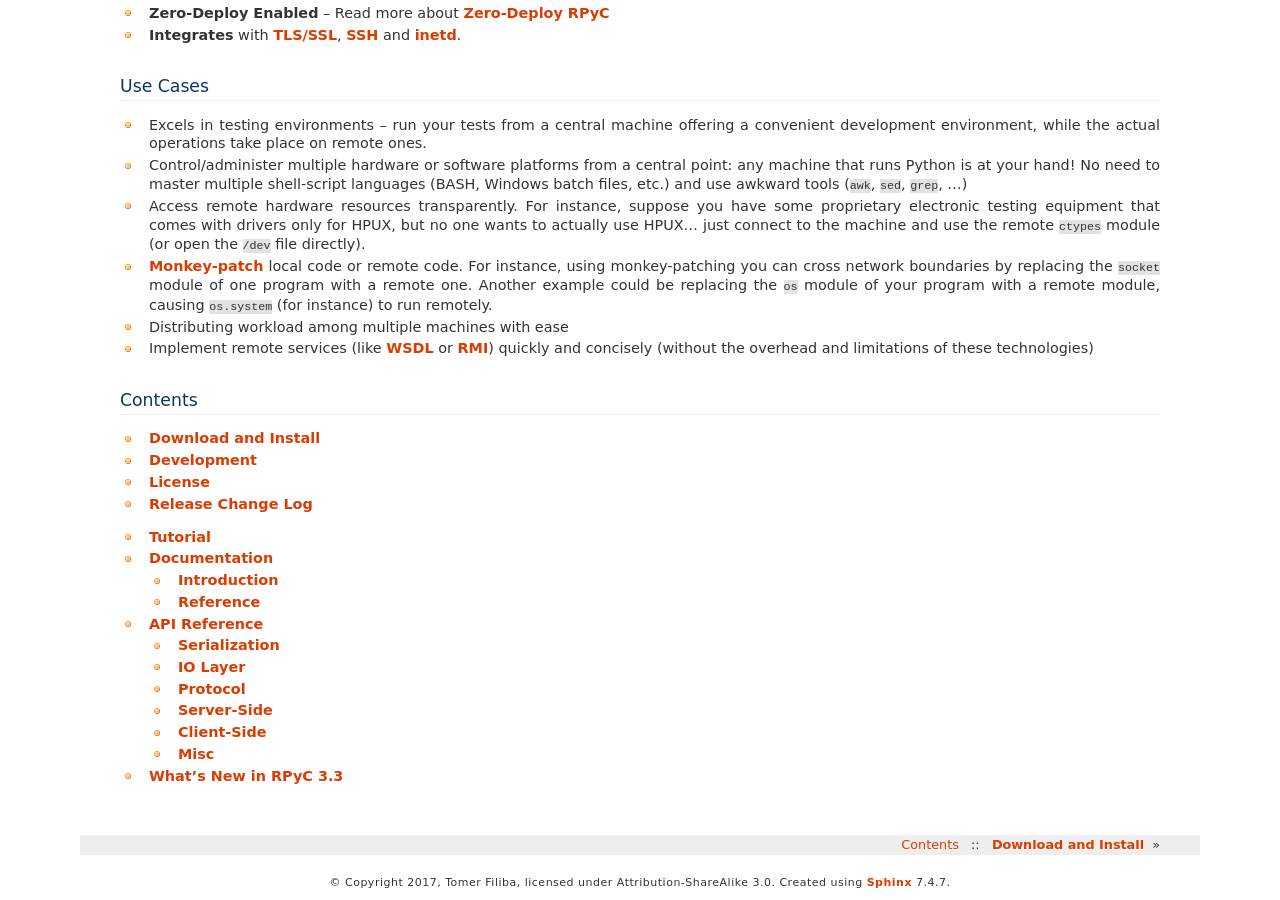
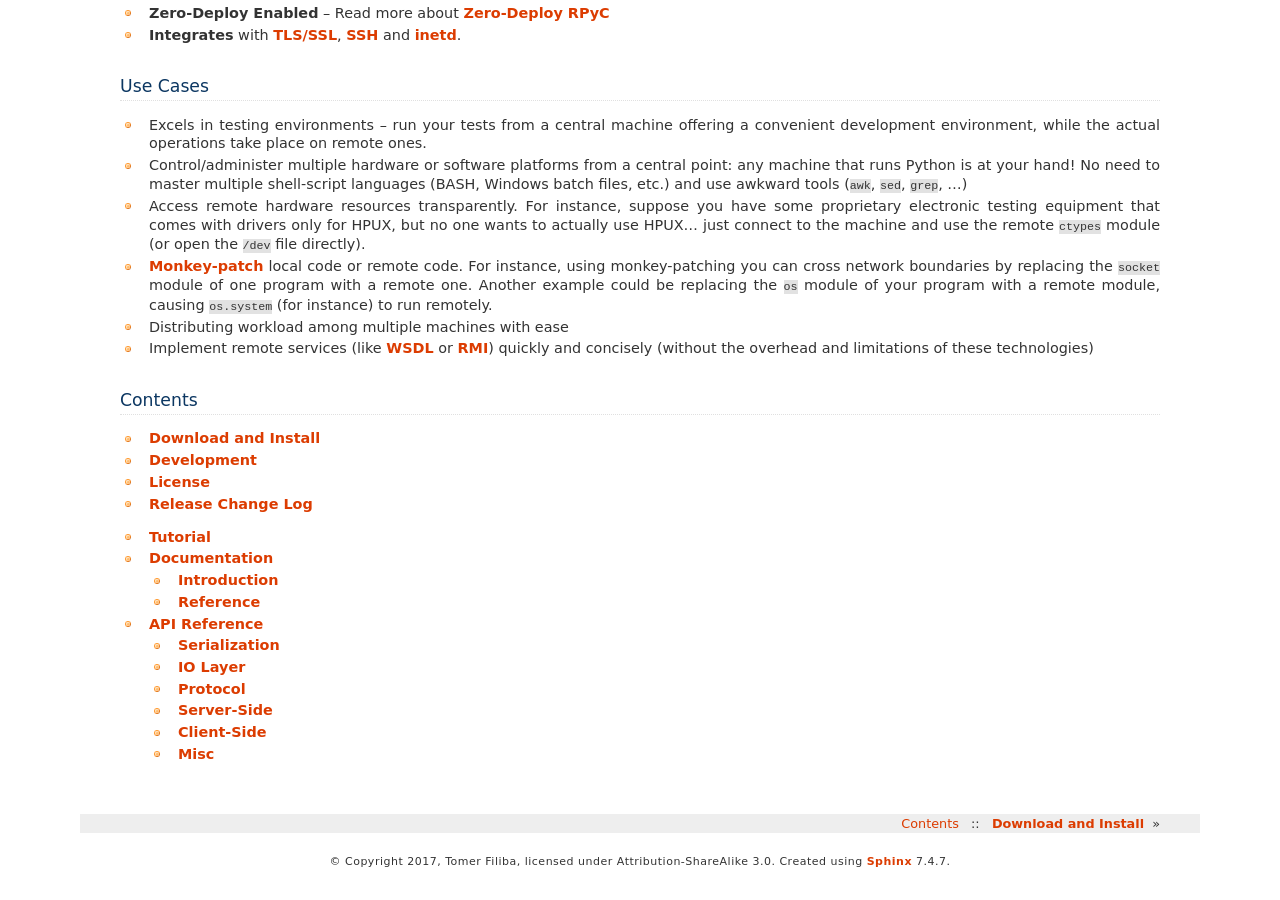
Before and after one commit to tomerfiliba-org/rpyc, a Sphinx documentation site: the page built from docs/index.rst, in a window 1280 px wide and 900 px high, scrolled down 1471 px. Built offline with Sphinx 7.4.7, drawn with Linux system fonts in a browser that asks for light colours; after the commit the page ends 2349 px from its top, so only the background shows below that.

Commit message:
Remove empty page for "whats new in rpyc 3.3"

```diff
--- a/docs/index.rst
+++ b/docs/index.rst
@@ -142,4 +142,3 @@
    tutorial
    docs
    api
-   whatsnew33
--- a/docs/whatsnew33.rst
+++ /dev/null
@@ -1,2 +0,0 @@
-What's New in RPyC 3.3
-======================
```
